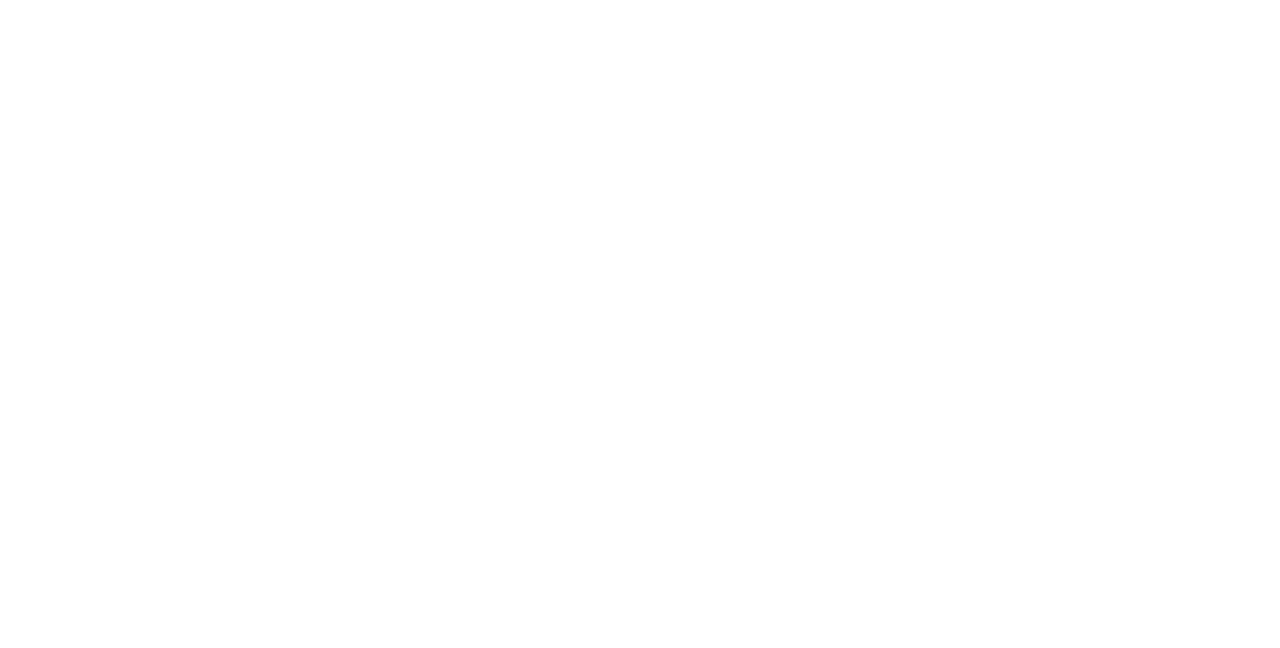
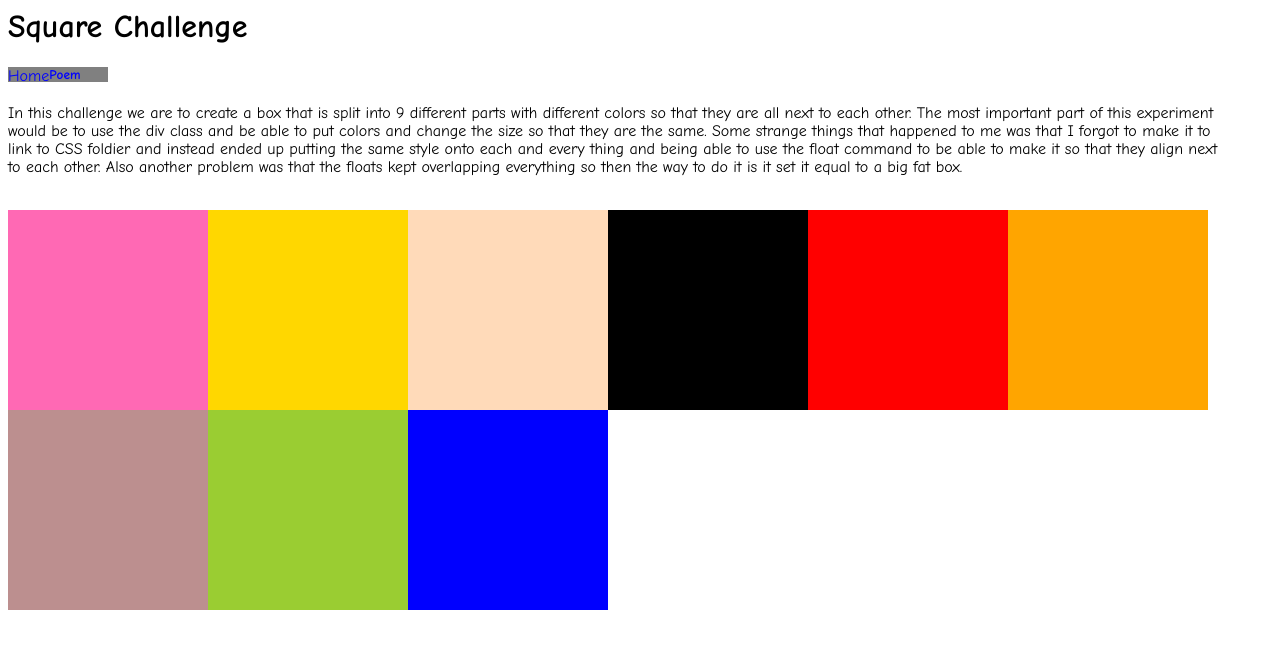
Before and after one commit to andrewjvuong/anvuong3.github.io, a plain HTML site: page square.html in a window 1280 px wide. Drawn offline with Linux system fonts and the light colour scheme.

Commit message:
Made a another tab
Fix problem where you can change tabs and stuff like that

```diff
--- a/square.html
+++ b/square.html
@@ -2,9 +2,42 @@
 <html>
   <head>
     <title>SQUARE</title>
+    <link rel="stylesheet"
+    type="text/css"
+    href="main.css">
   </head>
   <body>
+      <h1>Square Challenge</h1>
+      <div>
+          <div style="background-color:gray;width:150px;";><a href="anvuong3.github.io/index.html" style="color:blue;text-decoration:initial;float:left;">Home</a></div>
+          <div style="background-color: gray;width:100px;">
+          <a href="anvuong3.github.io/poem.html" style="color:blue; text-decoration:initial">          <h5 style="float:center">Poem</h5></a>
+          </div>
+          </div>
+      <p>In this challenge we are to create a box that is split into 9 different parts with different colors so that they are all next to each other. The most important part of this experiment would be to use the div class and be able to put colors and change the size so that they are the same. Some strange things that happened to me was that I forgot to make it to link to CSS foldier and instead ended up putting the same style onto each and every thing and being able to use the float command to be able to make it so that they align next to each other. Also another problem was that the floats kept overlapping everything so then the way to do it is it set it equal to a big fat box.</p>
+      <br>
+      <div>
+      <div id="square" style="background-color: hotpink;height:200px;width:200px; float:left;"></table>
+      </div>
+      <div id="square" style="background-color: gold;height: 200px;width: 200px;border:1px brown;float:left;">
+      </div>
+      <div id="square" style="background-color: peachpuff;height: 200px;width: 200px;float:left;">
+      </div>
 
+      <div id="square" style="background-color: black;height: 200px;width: 200px;float:left">
+      </div>
+      <div id="square" style="background-color: red;height: 200px;width: 200px;float:left;">
+      </div>
+      <div id="square" style="background-color: orange;height: 200px;width: 200px;float:left">
+      </div>
+      <div id="square" style="background-color: rosybrown;height: 200px;width: 200px;float:left">
+      </div>
+
+      <div id="square" style="background-color: yellowgreen;height: 200px;width: 200px;float:left;">
+      </div>
+      <div id="square" style="background-color: blue;height: 200px;width: 200px;float:left;">
+      </div>
+      </div>
   </body>
 
 </html>
```
Also changed, not shown: poem.html (+0 -24 lines).
